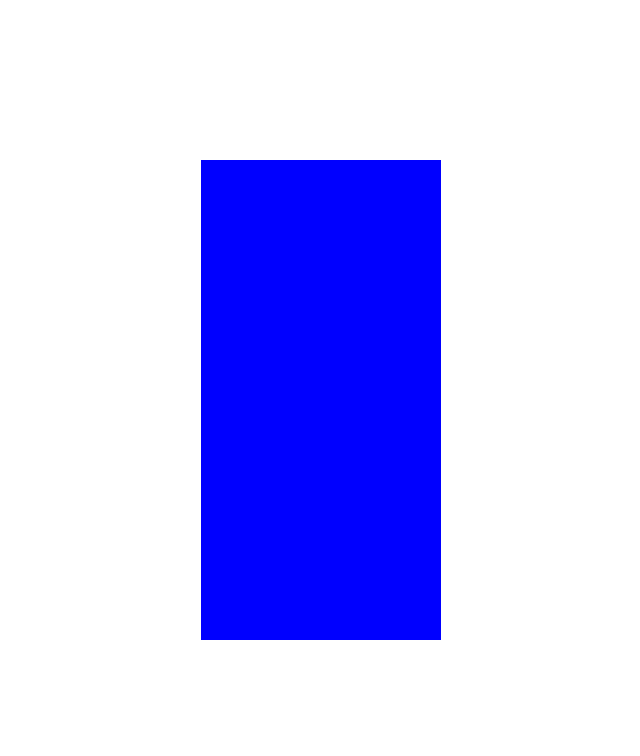
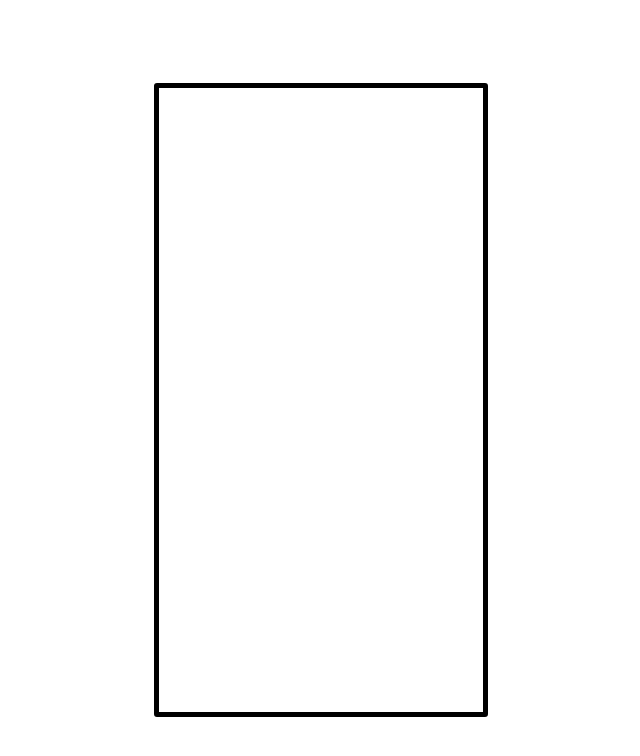
Before and after one commit to zachlearnscode/tetris, a Vue app in the folder tetris/: page / in a window 1280 px wide. Shown: the top 756 px of the page, without its empty margins (319-959 px from the left). Built offline with nearby package versions, Linux system fonts and the light colour scheme.

Commit message:
Inital board layout

```diff
--- a/tetris/src/App.vue
+++ b/tetris/src/App.vue
@@ -1,13 +1,9 @@
 <template>
   <v-app>
     <v-main class="d-flex justify-center align-center">
-      <v-container :fluid="screenSize === 'xs'">
-        <v-row>
-          <v-col class="d-flex justify-center align-center">
-            <board></board>
-          </v-col>
-        </v-row>
-      </v-container>
+
+      <board></board>
+
     </v-main>
   </v-app>
 </template>
--- a/tetris/src/components/Board.vue
+++ b/tetris/src/components/Board.vue
@@ -1,9 +1,9 @@
 <template>
-  <v-container class="d-flex flex-column align-center">
-    <v-row v-for="(row, r) in boardDisplay" :key="r">
-      <v-col cols="auto" v-for="(col, c) in row" :key="(r * 10) + c" class="cell">{{col}}</v-col>
-    </v-row>
-  </v-container>
+  <div class="container d-flex justify-center align-center">
+    <div v-for="(row, r) in boardDisplay" :key="r" class="row">
+      <div v-for="(col, c) in row" :key="(r * 10) + c" class="cell">{{col}}</div>
+    </div>
+  </div>
 </template>
 
 <script>
@@ -67,6 +67,14 @@ export default {
     },
   },
 
+  watch: {
+    tetrominos: function() {
+      if (this.tetrominos.length < 5) {
+        this.tetrominos = this.queueTetrominos(this.tetrominos);
+      }
+    }
+  },
+
   created() {
     this.board = this.build();
     this.tetrominos = this.queueTetrominos();
@@ -75,9 +83,25 @@ export default {
 </script>
 
 <style scoped>
+.container {
+  height:75vh;
+  width:calc(75vh / 2);
+  display:flex;
+  flex-direction: column;
+  margin: auto;
+  box-sizing: content-box;
+  border: 5px solid black;
+  border-radius: 3px;
+}
+.row {
+  width:100%;
+  height:calc(100% / 20);
+  display: flex;
+}
 .cell {
-  /* display: inline; */
-  /* aspect-ratio: 1/1; */
-  background-color: blue;
+  display: inline;
+  aspect-ratio: 1/1;
+  background-color: #1A237E;
+
 }
 </style>
```
